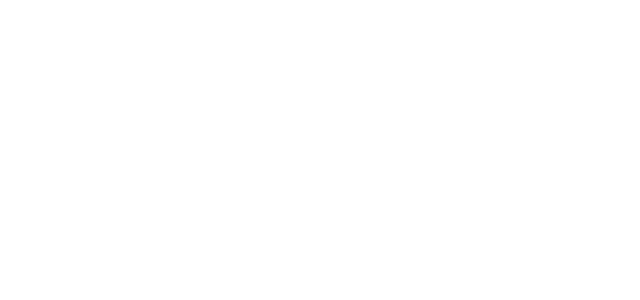
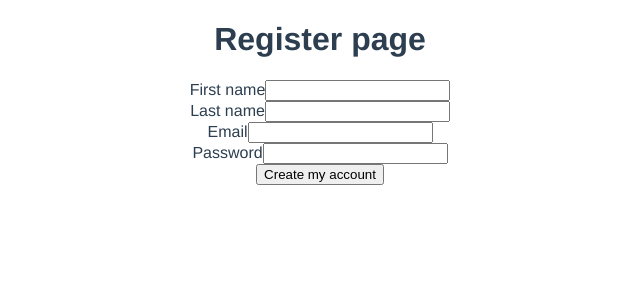
Before and after one commit to YanisDahmane/highday_app, a Vue app: page /register in a window 1280 px wide. Before the commit this address had no page. Shown: the top 300 px of the page, without its empty margins (320-960 px from the left). Built offline with nearby package versions, Linux system fonts and the light colour scheme.

Commit message:
Create register user

```diff
--- a/src/_services/account.service.js
+++ b/src/_services/account.service.js
@@ -1,6 +1,10 @@
 import Axios from './caller.service'
 let login = (credentials) => {
   return Axios.post('/auth/login', credentials)
+}
+
+let register = (credentials) => {
+  return Axios.post('/auth/register', credentials)
 }
 
 let logout = () => {
@@ -22,6 +26,7 @@ let isLogged = () => {
 
 export const accountService = {
   login,
+  register,
   logout,
   saveToken,
   getToken,
--- a/src/router/index.js
+++ b/src/router/index.js
@@ -1,6 +1,7 @@
 import { createRouter, createWebHistory } from 'vue-router'
 import HomeView from '../views/HomeView.vue'
 import Login from '@/views/auth/Login.vue'
+import Register from '@/views/auth/Register.vue'
 import { authGuard } from "@/_helpers/auth-guard";
 
 import * as App from '@/views/app'
@@ -15,6 +16,11 @@ const routes = [
     path: '/login',
     name: 'Login',
     component: Login
+  },
+  {
+    path: '/register',
+    name: 'Register',
+    component: Register
   },
   {
     path: '/app',
--- a/src/views/app/events/EventNew.vue
+++ b/src/views/app/events/EventNew.vue
@@ -4,19 +4,19 @@
     <form @submit.prevent="create">
       <div class="formGroup">
         <label for="title">Title</label>
-        <input type="text" id="title" v-model="event.title" />
+        <input type="text" id="title" v-model="event.title" required />
       </div>
       <div class="formGroup">
         <label for="description">Description</label>
-        <input type="text" id="description" v-model="event.description" />
+        <input type="text" id="description" v-model="event.description" required />
       </div>
       <div class="formGroup">
         <label for="start_at">Start</label>
-        <input type="date" id="start_at" v-model="event.start_at" />
+        <input type="date" id="start_at" v-model="event.start_at" required/>
       </div>
       <div class="formGroup">
         <label for="end_at">End</label>
-        <input type="date" id="end_at" v-model="event.end_at" />
+        <input type="date" id="end_at" v-model="event.end_at" required/>
       </div>
       <div class="formGroup">
         <button type="submit">Create Event</button>
--- /dev/null
+++ b/src/views/auth/Register.vue
@@ -0,0 +1,55 @@
+<template>
+  <div>
+    <h1>Register page</h1>
+    <p v-if="errorMessage" class="error-message">{{errorMessage}}</p>
+    <form @submit.prevent="register">
+      <div class="formGroup">
+        <label for="user_firstname">First name</label>
+        <input type="text" id="user_firstname" v-model="user.firstname" required />
+      </div>
+      <div class="formGroup">
+        <label for="user_lastname">Last name</label>
+        <input type="text" id="user_lastname" v-model="user.lastname" required />
+      </div>
+      <div class="formGroup">
+        <label for="user_email">Email</label>
+        <input type="email" id="user_email" v-model="user.email" required/>
+      </div>
+      <div class="formGroup">
+        <label for="user_password">Password</label>
+        <input type="password" id="user_password" v-model="user.password" required/>
+      </div>
+      <div class="formGroup">
+        <button type="submit">Create my account</button>
+      </div>
+    </form>
+  </div>
+</template>
+
+<script>
+import { accountService } from '@/_services'
+export default {
+  name: "Register",
+  data() {
+    return {
+      user: {
+        firstname: "",
+        lastname: "",
+        email: "",
+        password: "",
+      },
+      errorMessage: "",
+    };
+  },
+  methods: {
+    register() {
+      accountService.register(this.user)
+          .then(response => {
+            accountService.saveToken(response.data.token)
+            this.$router.push('/app/dashboard')
+          })
+          .catch(error => console.log(error))
+    },
+  },
+};
+</script>
```
